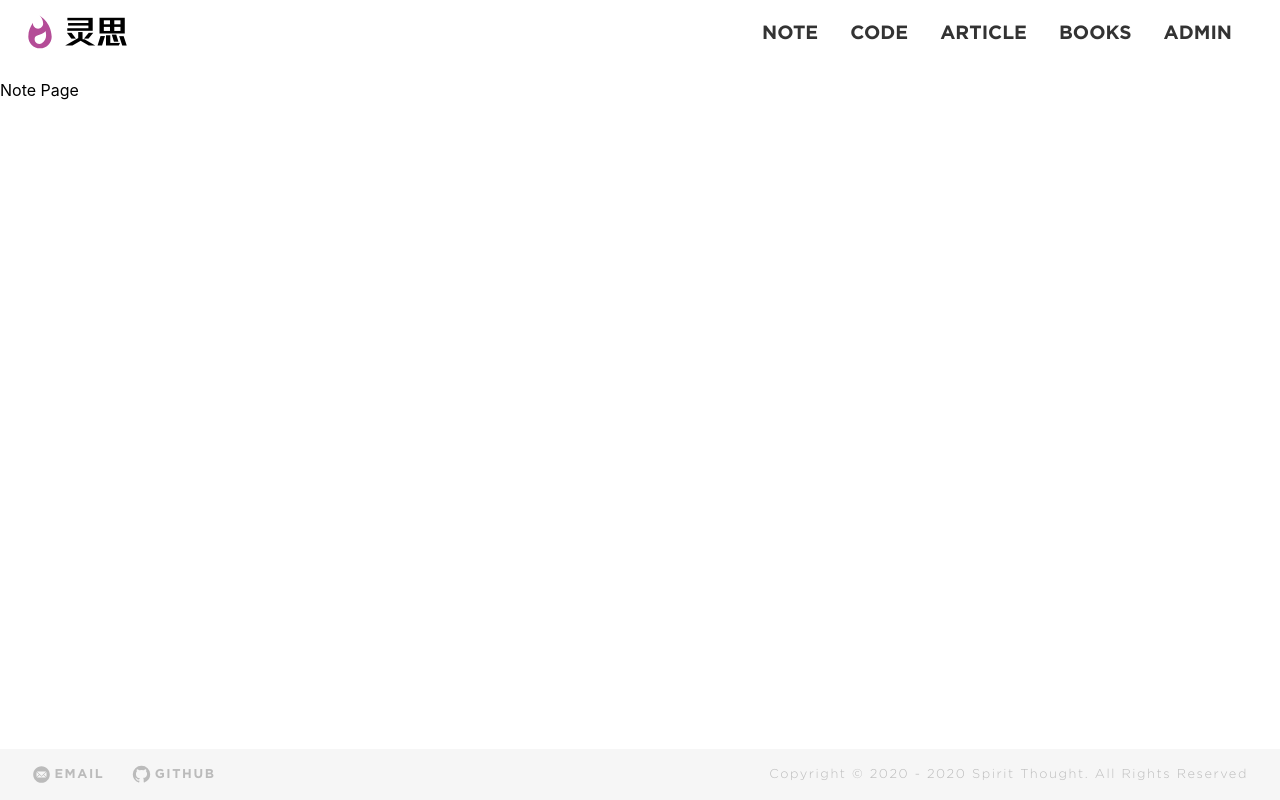
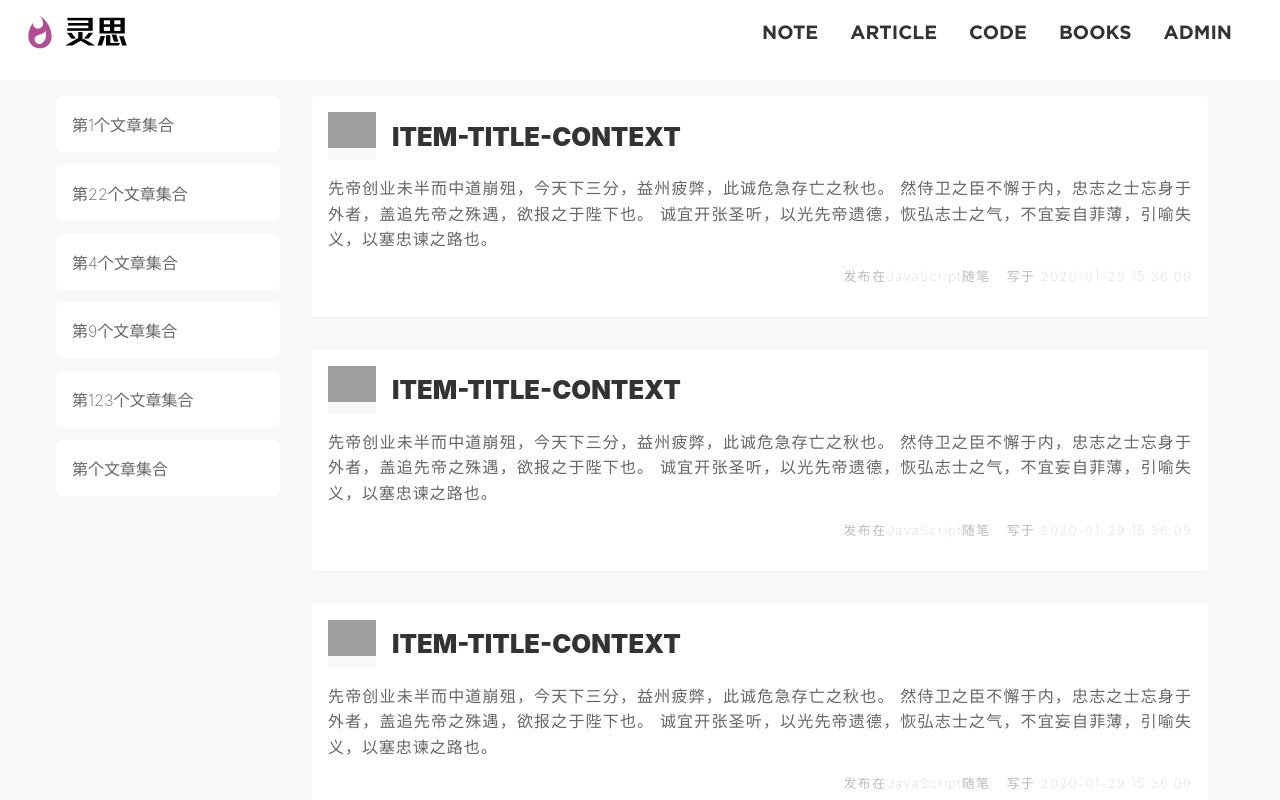
Before and after one commit to DoubleJan/spirit-thought, a React app: page /#/note in a window 1280 px wide. Shown: the top 800 px of the page. Built offline with nearby package versions, Linux system fonts and the light colour scheme; grey boxes are pictures that could not be loaded.

Commit message:
update: 完成note组件页面布局

```diff
--- a/src/colors.less
+++ b/src/colors.less
@@ -21,7 +21,10 @@
 @SPECIAL_TITLE_COLOR: #000;
 
 // 最浅背景
-@BACKGROUND_COLOR: #f6f6f6;
+@BACKGROUND_COLOR: #f8f8f8;
+
+// 较深的背景
+@DEEP_BACKGROUND_COLOR: #f4f4f4;
 
 // 白色
 @WHITE_COLOR: #FFF;
--- a/src/components/footer/footer.less
+++ b/src/components/footer/footer.less
@@ -36,7 +36,7 @@
   width: 100%;
   font-size: 0.8rem;
   box-sizing: border-box;
-  background-color: @BACKGROUND_COLOR;
+  background-color: @DEEP_BACKGROUND_COLOR;
 
   // 右侧版权声明
   .copyright {
--- a/src/components/header/Header.tsx
+++ b/src/components/header/Header.tsx
@@ -8,9 +8,9 @@ function Header() {
 
   return (
     <header className={'header-wrap'}>
-      <div className={'header-title-wrap'}  onClick={() => history.push('/')}>
+      <div className={'header-title-wrap'} onClick={() => history.push('/')}>
         {/* <p className={"header-title"}>SPIRIT THOUGHT</p> */}
-        <img src="/assets/img/fire-active.svg" alt=""/>
+        <img src="/assets/img/fire-active.svg" alt="" />
         <p className={"header-title"}>灵思</p>
       </div>
 
@@ -19,14 +19,14 @@ function Header() {
           <span className={"nav-item-span"} onClick={() => history.push('/note')}>NOTE</span>
         </div>
         <div className={"nav-item"}>
+          <span className={"nav-item-span"} onClick={() => history.push('/article')}>ARTICLE</span>
+        </div>
+        <div className={"nav-item"}>
           <span className={"nav-item-span"} onClick={() => history.push('/code')}>CODE</span>
-          </div>
-        <div className={"nav-item"}>
-          <span className={"nav-item-span"} onClick={() => history.push('/article')}>ARTICLE</span>
-          </div>
+        </div>
         <div className={"nav-item"}>
           <span className={"nav-item-span"} onClick={() => history.push('/books')}>BOOKS</span>
-          </div>
+        </div>
         <div className={"nav-item"}>
           <span className={"nav-item-span"} onClick={() => history.push('/admin')}>ADMIN</span>
         </div>
--- /dev/null
+++ b/src/components/list/ListItem.tsx
@@ -0,0 +1,32 @@
+// list组件中，每一个item的内容
+
+import React from 'react';
+import moment from 'moment';
+
+import './styles.less';
+
+// item包括
+// 文件夹图片 ：文章标题
+// 我文章简述
+// 作者，文件夹，分类标签，发布时间
+function ListItem() {
+  return (
+    <div className={'list-item-wrap'}>
+      <div className={"item-title"}>
+        <div className={"item-img-wrap"}><img src="/assets/img/logo.svg" alt="" /></div>
+        <p>ITEM-TITLE-CONTEXT</p>
+      </div>
+      <div className={'item-desc'}>
+        先帝创业未半而中道崩殂，今天下三分，益州疲弊，此诚危急存亡之秋也。
+        然侍卫之臣不懈于内，忠志之士忘身于外者，盖追先帝之殊遇，欲报之于陛下也。
+        诚宜开张圣听，以光先帝遗德，恢弘志士之气，不宜妄自菲薄，引喻失义，以塞忠谏之路也。
+      </div>
+      <div className={'other-detail'}>
+        <span>{`发布在${'JavaScript随笔'}`}</span>
+        <span>{`写于 ${moment().format('YYYY-MM-DD HH:mm:ss')}`}</span>
+      </div>
+    </div>
+  )
+}
+
+export default ListItem;
--- /dev/null
+++ b/src/components/list/ListMenu.tsx
@@ -0,0 +1,36 @@
+// list组件使用的菜单，用于显示博文目录
+import React, { useState } from 'react';
+
+const menus = [
+  { menuName: '第1个文章集合' },
+  { menuName: '第22个文章集合' },
+  { menuName: '第4个文章集合' },
+  { menuName: '第9个文章集合' },
+  { menuName: '第123个文章集合' },
+  { menuName: '第个文章集合' },
+]
+
+
+function Menu() {
+
+  const [activeStatus, setActiveStatus] = useState(-1);
+
+  return (
+    <div className={"list-menu-wrap"}>
+      {
+        menus.map((item, index) => (
+          <div
+            className={`menu-item ${activeStatus === index ? 'actived-menu' : ''}`}
+            key={index}
+            onMouseOver={() => setActiveStatus(index)}
+            onMouseOut={() => setActiveStatus(-1)}
+          >
+            {item.menuName}
+          </div>
+        ))
+      }
+    </div>
+  )
+}
+
+export default Menu;
--- /dev/null
+++ b/src/components/list/ListView.tsx
@@ -0,0 +1,28 @@
+// 用于note，article，code页面的list组件主体
+
+import React from 'react';
+import ListItem from './ListItem';
+import ListMenu from './ListMenu';
+
+import './styles.less';
+
+function initListItem () {
+  const arr = [];
+  for (let i = 0; i < 10; i++) {
+    arr.push(<ListItem key={i} />);
+  }
+  return arr;
+}
+
+function ListView() {
+  return (
+    <div className={"list-view-wrap"}>
+      <ListMenu />
+      <div className={'list'}>
+        {initListItem()}
+      </div>
+    </div>
+  )
+}
+
+export default ListView;
--- /dev/null
+++ b/src/components/list/styles.less
@@ -0,0 +1,123 @@
+// listview listitem styles
+@import './../../colors.less';
+
+@keyframes activedMenu {
+  from {
+    margin-left: 0rem;
+  }
+
+  to {
+    margin-left: 1rem;
+  }
+}
+
+// 列表最外层包裹元素 flex，内部元素左右居中
+.list-view-wrap {
+  width: 100%;
+  display: flex;
+  align-items: flex-start;
+  justify-content: center;
+  background-color: @BACKGROUND_COLOR;
+}
+
+// 列表主体
+.list {
+  width: 56rem;
+  // width: 50%;
+  padding: 1rem;
+  // border: green solid 1px;
+}
+
+// 列表左侧博文目录菜单
+.list-menu-wrap {
+  width: 14rem;
+  margin-right: 1rem;
+  margin-top: 1rem;
+  // position: fixed;
+
+  // 每一个menu item的样式
+  .menu-item {
+    padding: 1rem;
+    margin-bottom: 0.8rem;
+    border-radius: 0.4rem;
+
+    color: @CONTENT_COLOR;
+    background-color: #fff;
+    font-weight: 200;
+    cursor: pointer;
+
+    &.actived-menu {
+      animation: activedMenu .4s forwards;
+    }
+  }
+}
+
+// 列表每一个文章简述的样式
+.list-item-wrap {
+  margin-bottom: 2rem;
+  border-bottom: @LINE_COLOR solid 1px;
+  background-color: #fff;
+  padding: 1rem;
+  border-radius: 0.2rem;
+
+  // hover时，外阴影
+  &:hover {
+    box-shadow: 0rem .1rem 1rem 0rem rgba(0, 0, 0, 0.08);
+  }
+
+  // 头部标题，flex左对齐
+  .item-title {
+
+    display: flex;
+    justify-content: flex-start;
+    align-items: center;
+    margin-bottom: 1rem;
+
+    // img包裹元素，为了防止没有图片，背景色给一个灰色
+    .item-img-wrap {
+      background-color: @BACKGROUND_COLOR;
+      width: 3rem;
+      height: 3rem;
+    }
+
+    img {
+      width: 100%;
+      width: 100%;
+    }
+
+    p {
+      font-size: 1.6rem;
+      font-weight: 900;
+      margin-left: 1rem;
+      color: @TITLE_COLOR
+    }
+  }
+
+  // item的底部的其他信息包裹元素
+  .other-detail {
+
+    // flex横向布局右对齐
+    display: flex;
+    justify-content: flex-end;
+
+    // 字体最细，设置行高为了上下居中并留出空白，使用小号字
+    span {
+      color: @LITLE_COLOR;
+      font-weight: 100;
+      letter-spacing: 0.1rem;
+      font-size: 0.8rem;
+      margin-left: 1rem;
+      line-height: 3rem;
+    }
+  }
+
+  // 文章概述信息的样式
+  // 两端对齐，使用正文颜色，字体更细，行高更高，字符间距略大
+  .item-desc {
+    text-align: justify;
+    color: @CONTENT_COLOR;
+    font-weight: lighter;
+    line-height: 1.6rem;
+    letter-spacing: 0.06rem;
+  }
+}
--- a/src/pages/code/Code.tsx
+++ b/src/pages/code/Code.tsx
@@ -1,8 +1,8 @@
 // 健康日报
 import React from 'react';
 
-function Health() {
-  return <h1>Health</h1>
+function Code() {
+  return <h1>Code Page</h1>
 }
 
-export default Health;
+export default Code;
--- a/src/pages/note/Note.tsx
+++ b/src/pages/note/Note.tsx
@@ -1,8 +1,11 @@
 // 笔记
 import React from 'react';
+import ListView from './../../components/list/ListView'
 
 function Note() {
-  return <h1>Note Page</h1>;
+  return (
+    <ListView />
+  )
 }
 
 export default Note;
```
Also changed, not shown: src/components/menu/Menu.tsx (added, +11 -0 lines).
